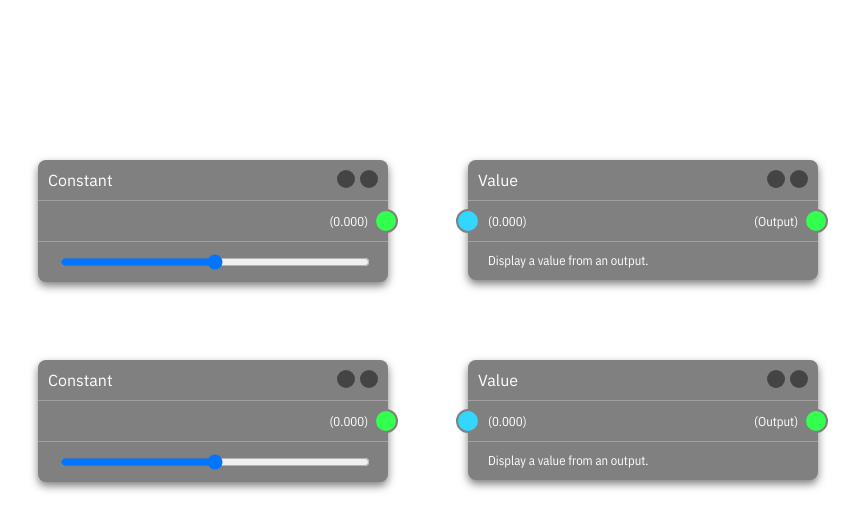
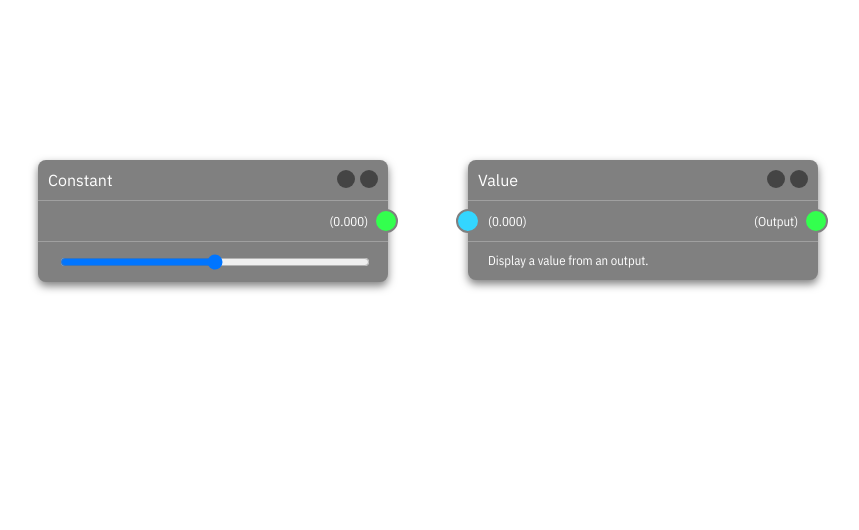
Before and after one commit to onion2k/copper, a React (Create React App) app: page / in a window 1280 px wide. Shown: the top 530 px of the page, without its empty margins (42-901 px from the left). Built offline with nearby package versions, Linux system fonts and the light colour scheme.

Commit message:
Removed effect from node

```diff
--- a/src/Components/node.tsx
+++ b/src/Components/node.tsx
@@ -1,7 +1,5 @@
-import React, { useRef, useState, useCallback, useContext } from "react";
+import React, { useRef, useContext } from "react";
 import { DispatchContext } from "../Contexts/dispatch";
-
-import { uniqueID } from "../uniqueID";
 
 interface iNode {
   id: string;
@@ -10,33 +8,24 @@ interface iNode {
 }
 
 export function Node({ id, direction, index }: iNode) {
-  const { dispatch, state } = useContext(DispatchContext);
+  const { dispatch } = useContext(DispatchContext);
 
-  const position = useCallback(node => {
-    if (node !== null) {
-      const { x, y, width, height } = node.getBoundingClientRect();
+  const ref = useRef<HTMLDivElement>(null);
+
+  const connect = () => {
+    if (ref.current !== null) {
+      const {
+        x,
+        y,
+        width,
+        height
+      } = ref.current.getBoundingClientRect() as DOMRect;
       dispatch({
-        type: "node/register",
-        payload: {
-          nodeId: id,
-          id,
-          direction,
-          index,
-          x: x + width / 2,
-          y: y + height / 2
-        }
+        type: "node/connect",
+        payload: { nodeId: id, x, y, width, height }
       });
     }
-  }, []);
-
-  const connect = () => {
-    dispatch({
-      type: "node/connect",
-      payload: { nodeId: id }
-    });
   };
 
-  return (
-    <div key={id} ref={position} onMouseDown={connect} onMouseUp={connect} />
-  );
+  return <div key={id} ref={ref} onMouseDown={connect} onMouseUp={connect} />;
 }
--- a/src/index.tsx
+++ b/src/index.tsx
@@ -58,9 +58,9 @@ interface Connection {
 }
 
 function App() {
+  const [state, dispatch] = useReducer(reducer, initialState);
+
   let { x: mouseX, y: mouseY } = useMousePosition();
-
-  const [state, dispatch] = useReducer(reducer, initialState);
 
   // const [connections, setConnections] = useState(Array<Connection>());
   // const [connector, setConnector] = useState<Node | null>(null);
@@ -127,15 +127,10 @@ function App() {
   const value1 = useRef(uniqueID());
 
   return (
-    <Suspense fallback={"loading"}>
     <DispatchContext.Provider value={{ dispatch, state }}>
       <MouseContext.Provider value={[mouseX, mouseY]}>
-          <ConnectorMap
-            nodes={state.nodes}
-            connections={state.connectionLines}
-          />
+        <ConnectorMap nodes={state.nodes} connections={state.connectionLines} />
         <div
-            className="Control"
           onMouseUp={() => {
             //dispatch end connect
           }}
@@ -154,13 +149,13 @@ function App() {
 
           <Value id={value1.current} x={510} y={160} />
           <Const id={const1.current} x={80} y={160} />
-            <LazyConst id={const1.current} x={80} y={360} />
-            <LazyValue id={value1.current} x={510} y={360} />
+
+          {/* <LazyConst id={const1.current} x={80} y={360} />
+            <LazyValue id={value1.current} x={510} y={360} /> */}
         </div>
         <ActiveConnector x={0} y={0} />
       </MouseContext.Provider>
     </DispatchContext.Provider>
-    </Suspense>
   );
 }
 
--- a/src/styles.css
+++ b/src/styles.css
@@ -3,8 +3,6 @@
 html,
 body {
   font-family: "IBM Plex Sans", sans-serif;
-  width: 100vw;
-  height: 100vh;
   margin: 0;
   padding: 0;
   user-select: none;
```
Lines whose indentation alone changed are shown as unchanged.
